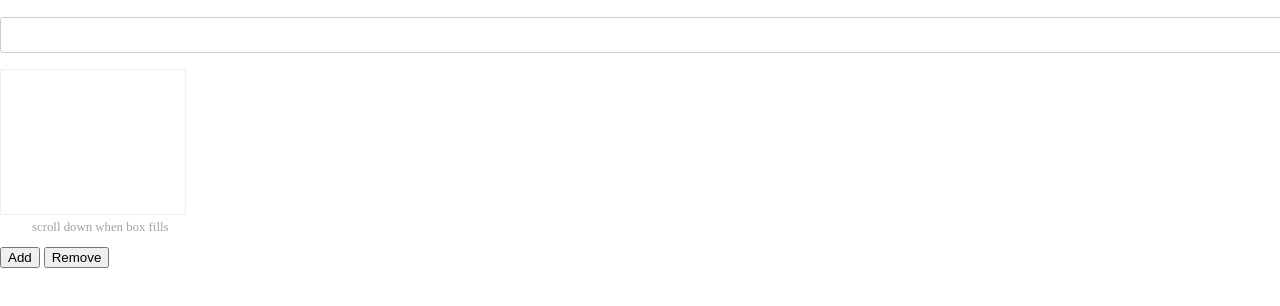
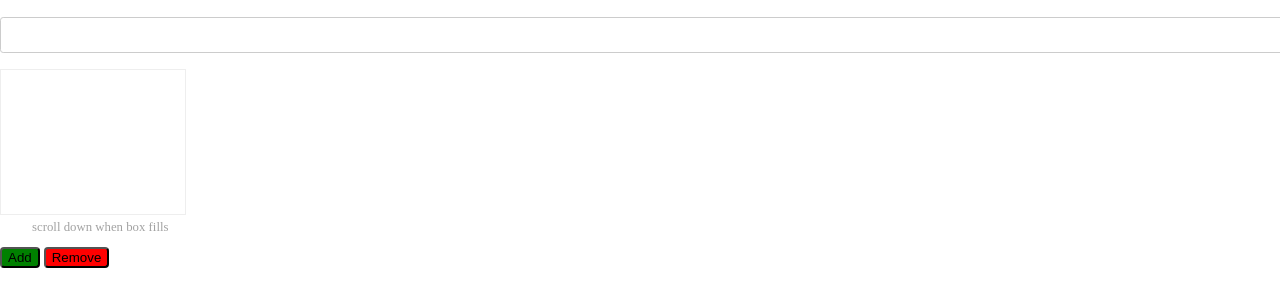
Before and after one commit to lcdonaldson/Todo_List, a plain HTML site: page todolist.html in a window 1280 px wide. Shown: the part 50-356 px from the top of the page. Drawn offline with nearby package versions, Linux system fonts and the light colour scheme.

Commit message:
Update todolist.html

```diff
--- a/todolist.html
+++ b/todolist.html
@@ -15,8 +15,8 @@
 		<!-- This is where the list items will be inserted -->
 		<ul id="list"></ul>
 		<p>scroll down when box fills</p>
-		<button id='add'>Add</button>
-		<button id='remove'>Remove</button>
+		<button id='add' style="border-radius: 4px; background-color: green;">Add</button>
+		<button id='remove' style="border-radius: 4px; background-color: red;">Remove</button>
 	</div>
 	<script>
 	  $(document).ready(function(){
```
